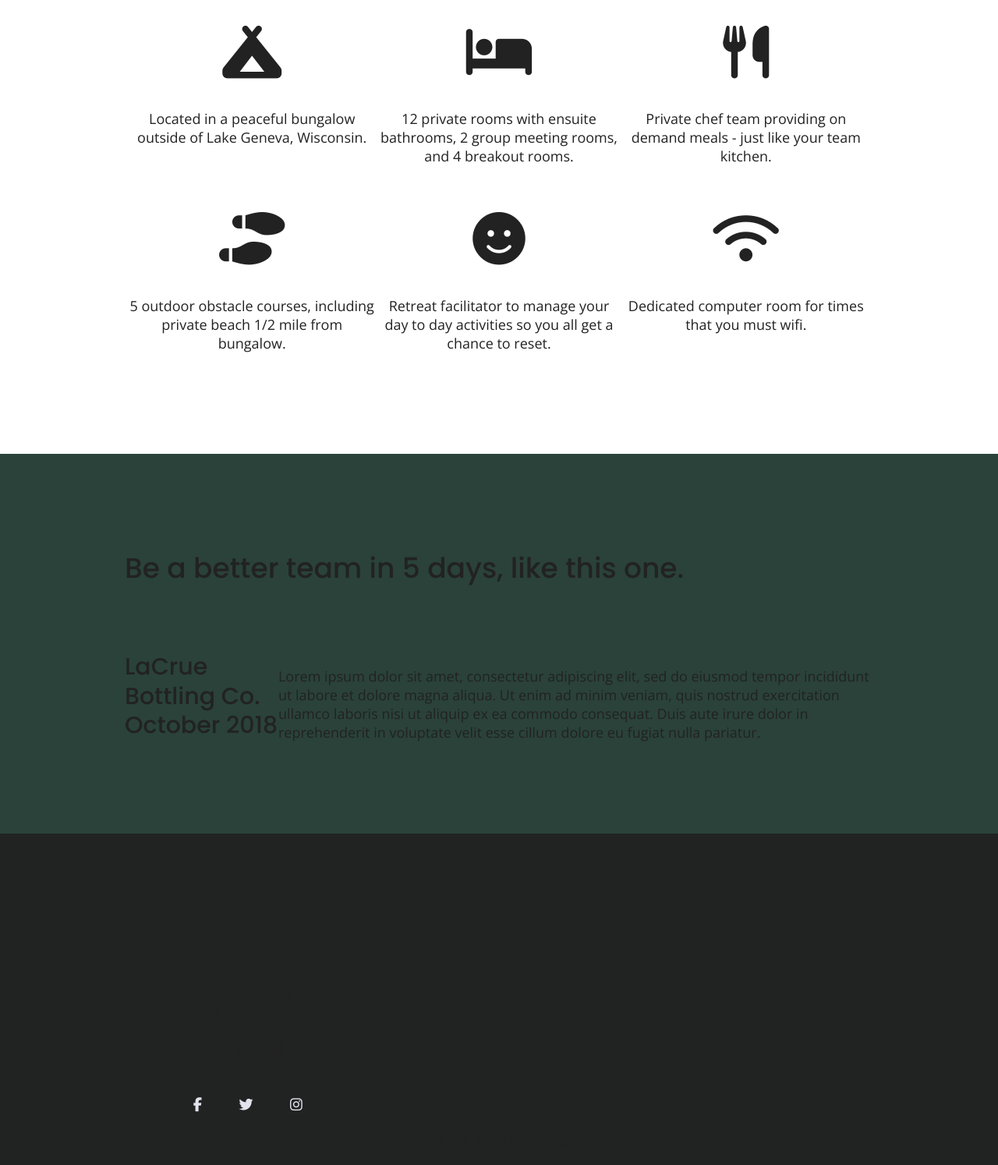
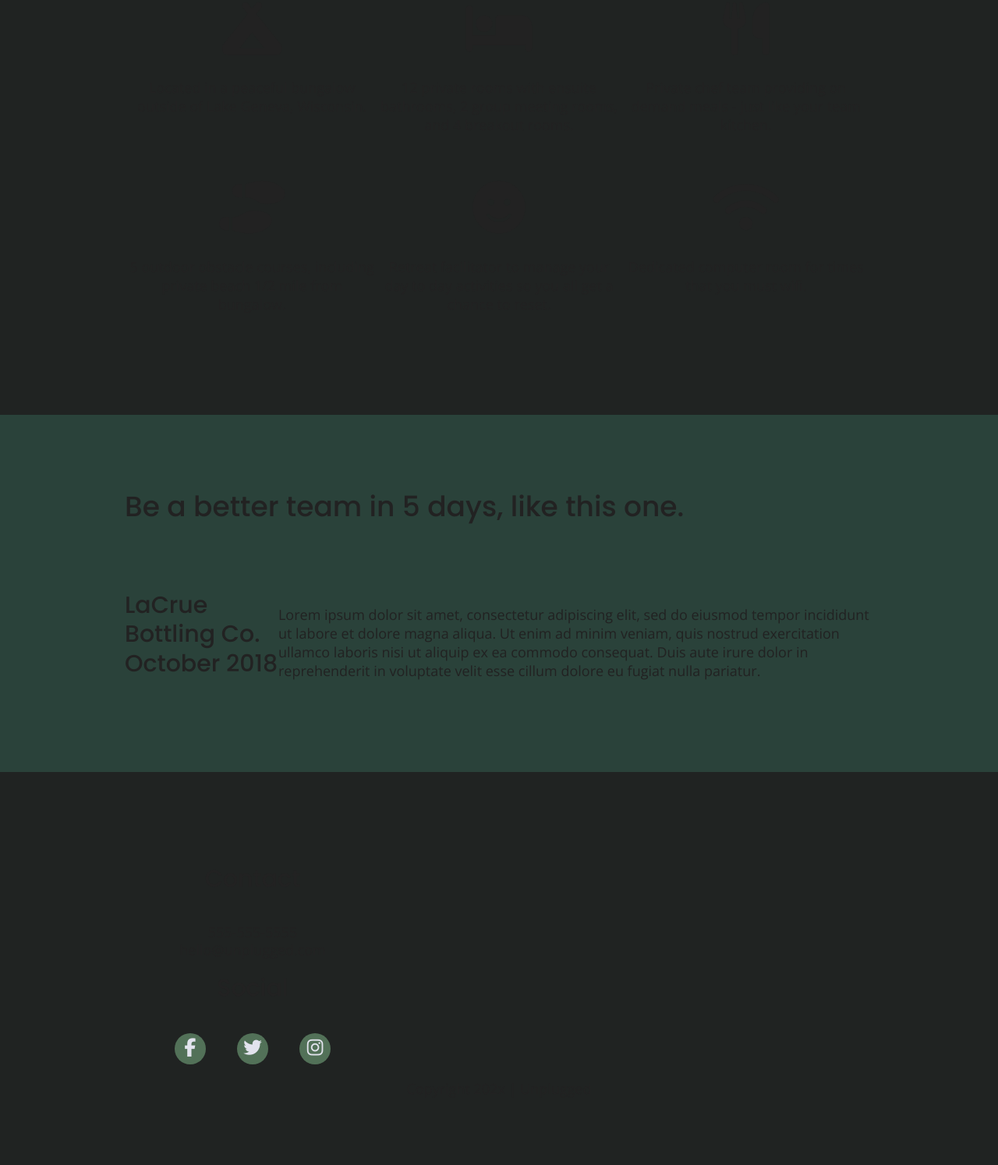
Before and after one commit to jaltrock/unplugged-design-docs, a website built with Parcel: page index.html in a window 1280 px wide. Shown: the part 1209-2703 px from the top of the page at 78% size. Built offline with nearby package versions, Linux system fonts and the light colour scheme; files whose address does not match are found by name.

Commit message:
Added remaining styles

```diff
--- a/css/main.css
+++ b/css/main.css
@@ -97,6 +97,7 @@ body {
   font-family: 'Open Sans', sans-serif;
   color: e2e3ed;
   text-align: left;
+  background-color: #202322;
 }
 
 ul,
@@ -115,6 +116,7 @@ h2 {
   font-family: 'Poppins', sans-serif;
   font-weight: 500;
   font-size: 1.875em;
+  margin: 0;
 }
 
 h3,
@@ -149,10 +151,10 @@ address {
 
 /* -------------- Base Header - Footer Styles ------------- */
 header {
+  background-color: #202322;
   display: flex;
   justify-content: center;
   padding: 15px 0;
-  background-color: #202322;
 }
 
 header .content-wrapper {
@@ -192,11 +194,11 @@ header nav ul li {
 }
 
 footer {
+  background-color: #202322;
   display: flex;
   flex-direction: column;
   align-items: center;
   text-align: center;
-  background-color: #202322;
 }
 
 footer p {
@@ -218,9 +220,17 @@ footer .social-icons {
 }
 
 footer .social-icons p {
+  background-color: #527158;
+  border-radius: 50%;
+  width: 40px;
+  height: 40px;
   display: flex;
   justify-content: center;
   align-items: center;
+}
+
+footer .social-icons p i {
+  font-size: 1.3125em;
 }
 
 footer .copyright {
@@ -303,8 +313,12 @@ input[type=button] {
 .features .features-items {
   display: flex;
   justify-content: center;
-  align-items: flex-start;
   flex-flow: row wrap;
+}
+
+.features i {
+  font-size: 3.75em;
+  margin-bottom: 40px;
 }
 
 .features p {
@@ -377,11 +391,11 @@ input[type=button] {
 }
 
 .faq .content-wrapper {
+  margin: 50px 0 0 0;
   display: flex;
   justify-content: center;
   align-items: flex-start;
   flex-flow: row wrap;
-  margin: 50px 0 0 0;
 }
 
 .faq h2 {
@@ -562,6 +576,10 @@ input[type=button] {
     margin-bottom: 20px;
   }
 
+  .features .features-items {
+    align-items: flex-start;
+  }
+
   .features article {
     display: flex;
     align-items: center;
@@ -574,8 +592,7 @@ input[type=button] {
   }
 
   .features i {
-    font-size: 3.75em;
-    margin-bottom: 40px;
+    margin-bottom: 30px;
   }
 
   /* Reviews */
@@ -607,7 +624,6 @@ input[type=button] {
     display: flex;
     justify-content: space-between;
     align-items: center;
-    flex-direction: row;
   }
 
   footer .contact {
@@ -621,6 +637,11 @@ input[type=button] {
 
   footer p {
     line-height: 1.285;
+  }
+
+  footer .social-icons {
+    width: 12.5em;
+    justify-content: space-between;
   }
 
   footer .copyright {
@@ -723,7 +744,7 @@ input[type=button] {
 
   aside .content-wrapper .form-description,
   aside .content-wrapper .form {
-    width: 40%;
+    width: 30%;
   }
 
   .form-description p {
@@ -776,6 +797,7 @@ input[type=button] {
   ========================================================================== */
   .faq h2 {
     width: 100%;
+    font-size: 3em;
   }
 
   .faq h4,
```
